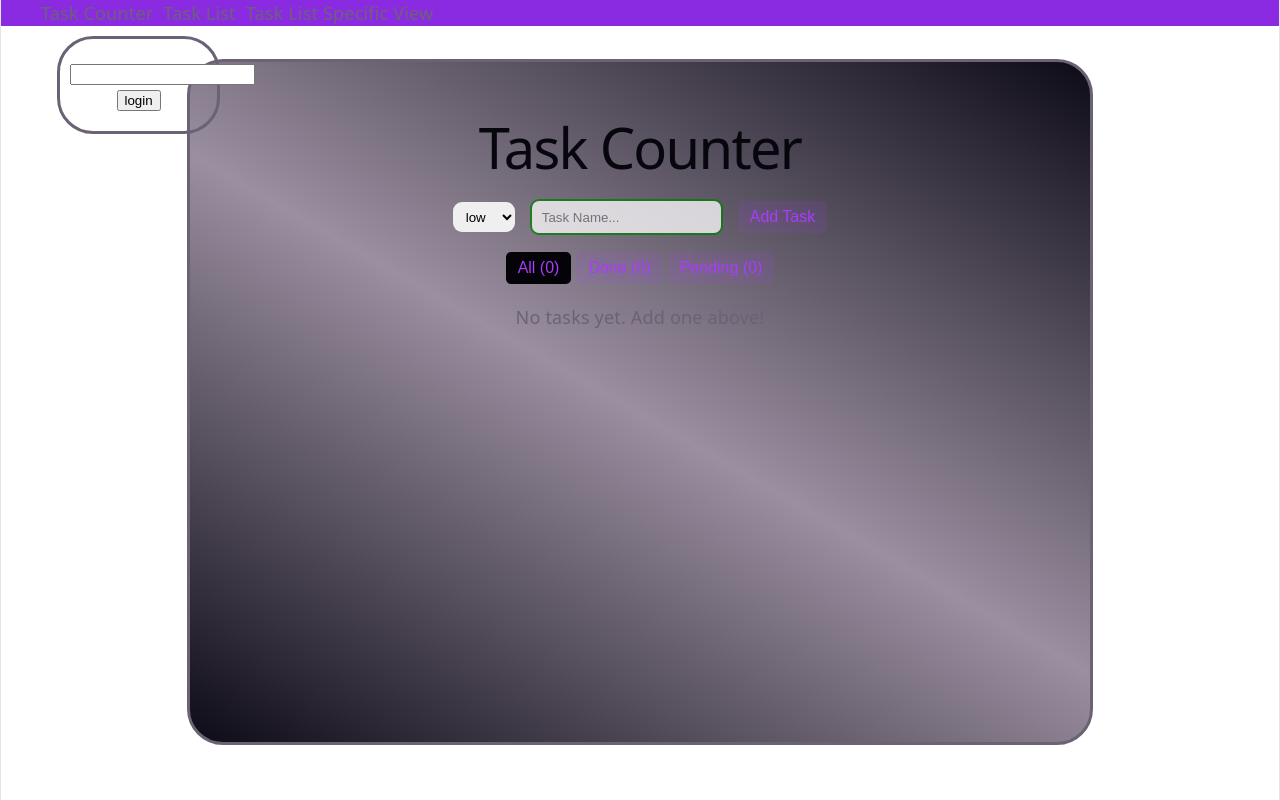
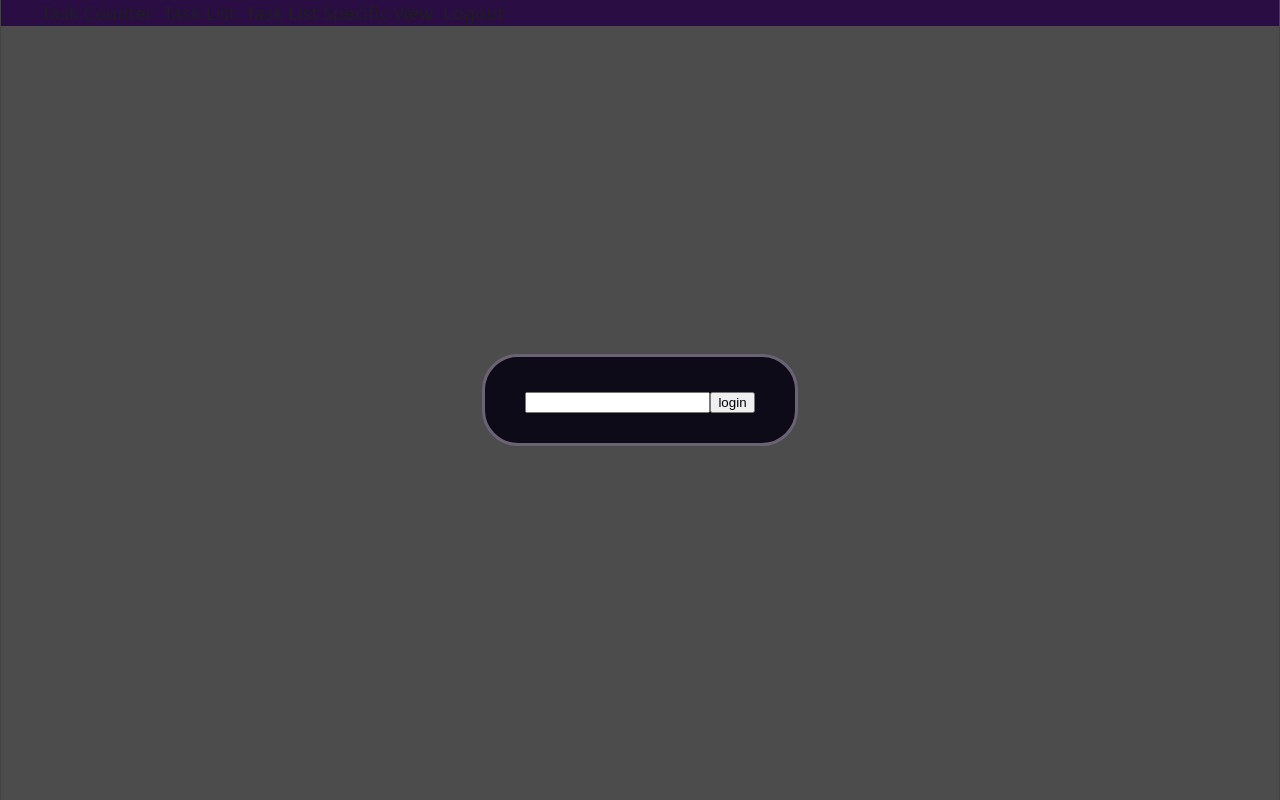
Before and after one commit to ervnmrcdo/MERCADO_ERVIN_FRONTEND, a Vue app: page /task-counter in a window 1280 px wide. Built offline with nearby package versions, Linux system fonts and the light colour scheme.

Commit message:
add: login button

```diff
--- a/src/components/LoginDialog.vue
+++ b/src/components/LoginDialog.vue
@@ -17,8 +17,9 @@ import { useUserStore } from "../stores/userStore.ts";
 import { storeToRefs } from "pinia";
 
 const userStore = useUserStore();
-const { currentUser, usernameInput, userList, isLoggedIn } = storeToRefs(userStore);
-const { login, logout} = userStore;
+const { currentUser, usernameInput, userList, isLoggedIn } =
+  storeToRefs(userStore);
+const { login, logout } = userStore;
 
 console.log(currentUser.value);
 </script>
@@ -26,12 +27,12 @@ console.log(currentUser.value);
 <style lang="scss" scoped>
 .login-dialog-container {
   border-style: solid;
-  width: 50%;
-  min-height: 80%;
-  justify-self: center;
-  padding: 20px 10px;
-  margin: 10px;
+  padding: 30px 40px;
   border-radius: 2rem;
+  background: #0d0b17;
+}
 
+input {
+  width: 10;
 }
 </style>
--- a/src/components/NavBar.vue
+++ b/src/components/NavBar.vue
@@ -8,12 +8,21 @@
       <li :class="{ 'navbar-items': true }" @click="goToTaskListSpecificView">
         Task List Specific View
       </li>
+      <li :class="{ 'navbar-items': true }" @click="logout">
+        Logout
+      </li>
     </ul>
   </div>
 </template>
 
 <script setup>
 import { useRouter } from "vue-router";
+import { useUserStore } from "../stores/userStore.ts";
+import { storeToRefs } from "pinia";
+
+const userStore = useUserStore();
+const { logout } = userStore;
+
 
 const router = useRouter();
 
--- a/src/stores/taskStore.js
+++ b/src/stores/taskStore.js
@@ -43,9 +43,6 @@ export const useTaskStore = defineStore("main", {
       });
     },
 
-    setFilter(newFilterValue) {
-      this.filter.value = newFilterValue;
-    },
 
     toggleTask(id) {
       const task = this.tasks.find((t) => t.id === id);
--- a/src/stores/userStore.ts
+++ b/src/stores/userStore.ts
@@ -15,11 +15,11 @@ export const useUserStore = defineStore("login-store", {
 
   actions: {
     login(name:String) {
-      const user = this.userList.find((user) => user.name === name);
+      const user = this.userList.find((user) => user.name === name.toLowerCase());
       if (user) {
         this.currentUser = user;
       } else {
-        const newUser = new Object({name: name})
+        const newUser = new Object({name: name.toLowerCase()});
         this.userList.push(newUser)
         this.currentUser = newUser;
         }
--- a/src/views/TaskCounter.vue
+++ b/src/views/TaskCounter.vue
@@ -3,11 +3,11 @@
     <input v-model="usernameInput" type="text" />
     <button @click="login(usernameInput)">login</button>
   </div> -->
-  <div class="login-dialog">
+  <div v-if="!isLoggedIn" class="login-dialog">
     <LoginDialog />
   </div>
 
-  <div class="todo-container">
+  <div v-if="isLoggedIn" class="todo-container">
     <h1>Task Counter</h1>
     <div class="task-addition-container">
       <select v-model="newTaskPriority">
@@ -28,7 +28,7 @@
         @keyup.enter="addTask(currentUser.name)"
       />
       <button
-        type="button"
+      type="button"
         class="add-task-button"
         @click="addTask(currentUser.name)"
       >
@@ -85,7 +85,7 @@
     <TransitionGroup v-else class="tasks-container" name="list" tag="div">
       <div
         :class="{ 'tasks-wrapper': true, 'is-done': task.done }"
-        v-for="task in filteredTasks"
+        v-for="task in filteredTasks(currentUser.name)"
         :key="task.id"
         @click="toggleTask(task.id)"
       >
@@ -136,9 +136,9 @@ const {
   newTaskName,
   newTaskPriority,
   filter,
-  doneCount,
-  totalCount,
-  pendingCount,
+  // doneCount,
+  // totalCount,
+  // pendingCount,
 } = storeToRefs(taskStore);
 const { setFilter, addTask, removeTask, toggleTask, clearAllDone } = taskStore;
 
@@ -157,14 +157,24 @@ function filteredTasks(userName) {
     });
   }
 }
+
+const userTasks = computed(() =>
+  tasks.value.filter(t => t.by === currentUser.value?.name)
+);
+const totalCount = computed(() => userTasks.value.length);
+const doneCount = computed(() => userTasks.value.filter(t => t.done).length);
+const pendingCount = computed(() => userTasks.value.filter(t => !t.done).length);
+
 </script>
 
 <style lang="scss" scoped>
 .login-dialog {
-  z-index: 100;
-  position: absolute;
-  // display: flex;
-  // justify-self: center;
+  position: fixed;
+  inset: 0;
+  z-index: 9999;
+  display: grid;
+  place-items: center;
+  background: rgba(0, 0, 0, 0.7);
 }
 
 .list-move,
```
